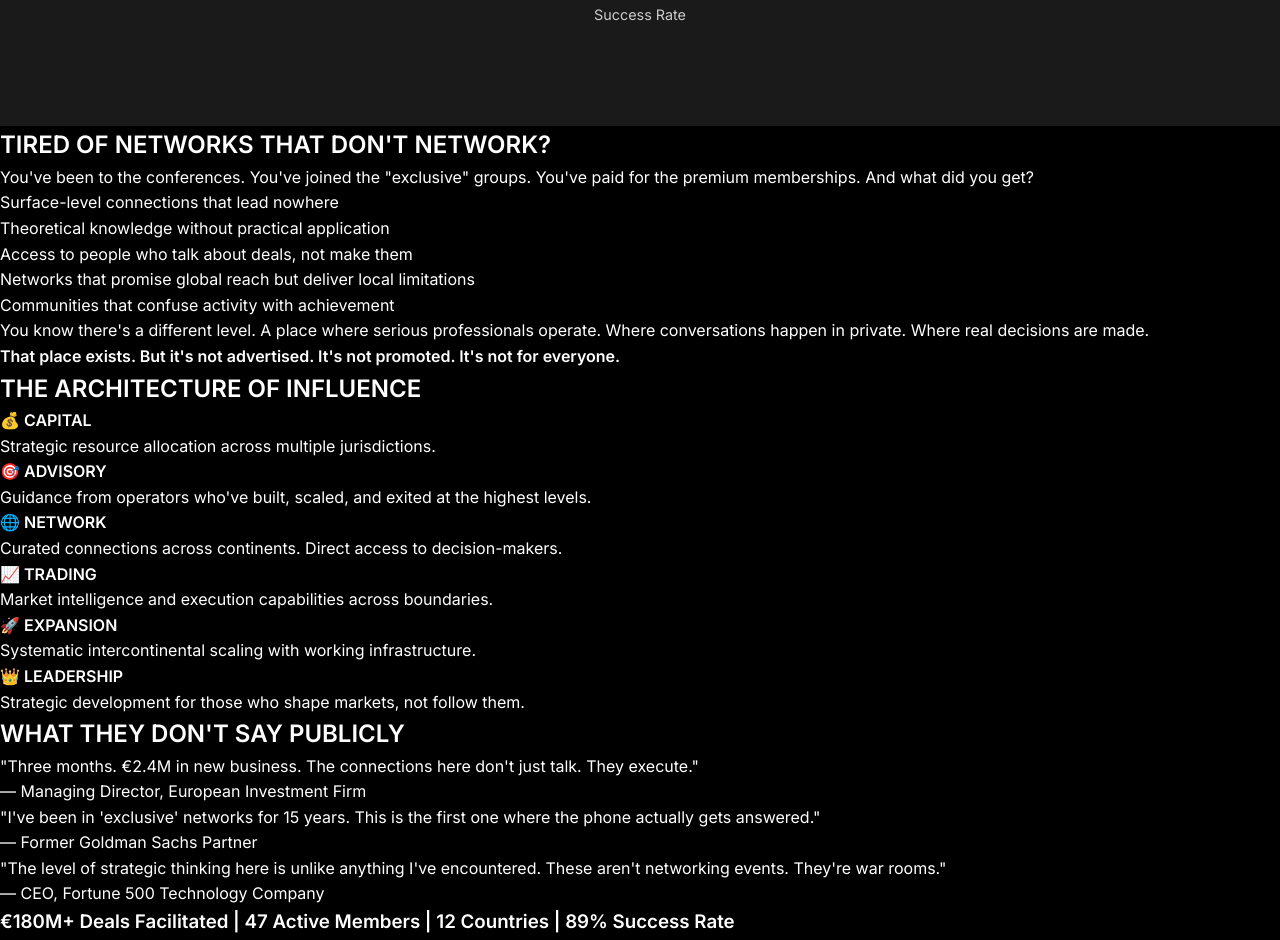
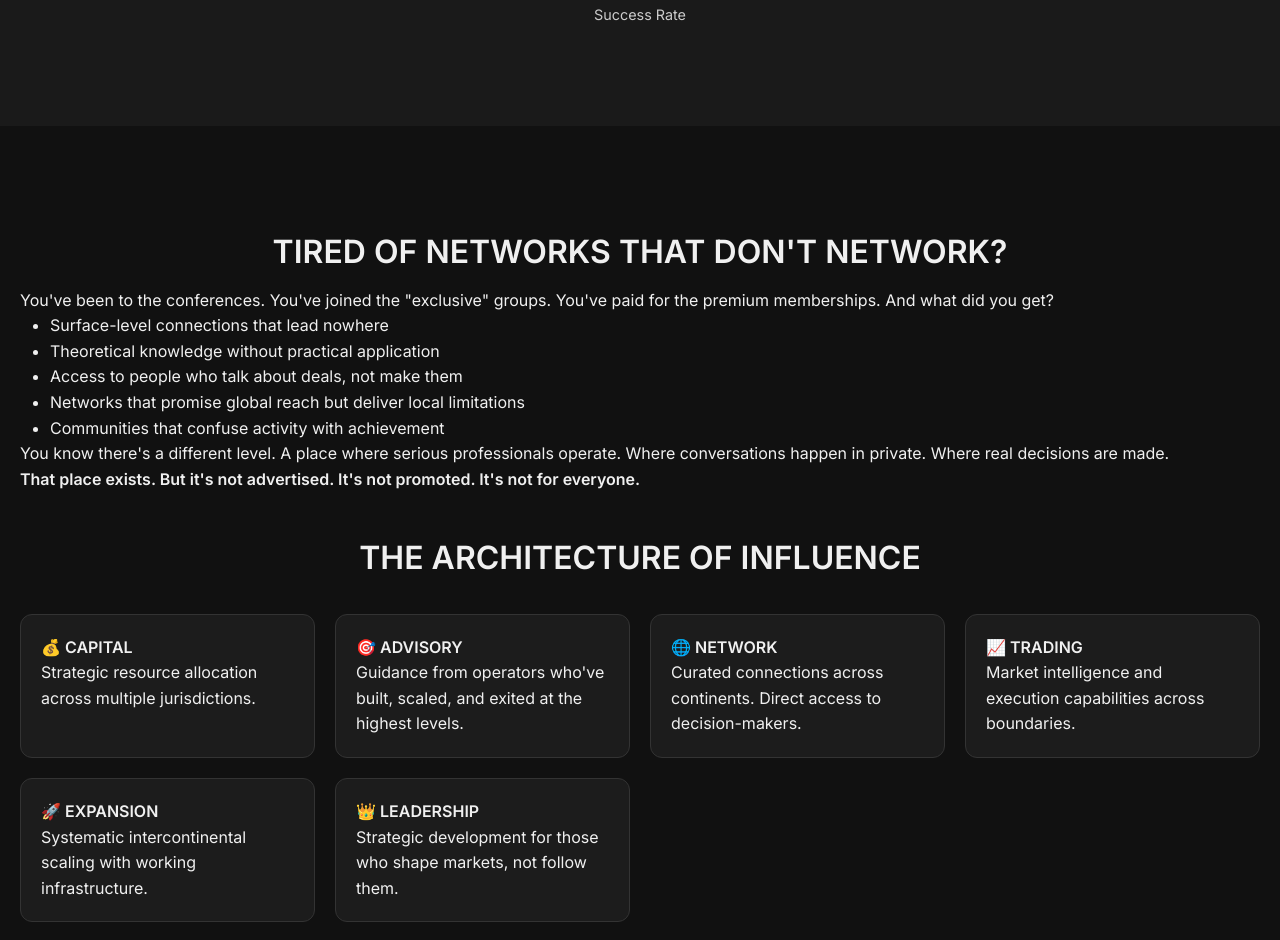
Before and after one commit to Thomas-Thor/ShadowBridge, a plain HTML site: page index.html in a window 1280 px wide. Shown: the part 3637-4577 px from the top of the page. Drawn offline with nearby package versions, Linux system fonts and the light colour scheme; a script that the page names is missing.

Commit message:
Update styles.css

```diff
--- a/styles.css
+++ b/styles.css
@@ -1175,3 +1175,42 @@ body {
 .cta-button:hover {
     background-color: #0cc;
 }
+.info-section {
+  padding: 60px 20px;
+  background-color: #111;
+  color: #f0f0f0;
+}
+
+.info-section h2 {
+  font-size: 2em;
+  margin-top: 40px;
+  margin-bottom: 10px;
+  text-align: center;
+}
+
+.info-section ul {
+  list-style-type: disc;
+  margin-left: 30px;
+}
+
+.grid-architecture {
+  display: grid;
+  grid-template-columns: repeat(auto-fit, minmax(240px, 1fr));
+  gap: 20px;
+  margin-top: 30px;
+}
+
+.grid-architecture div {
+  background-color: #1c1c1c;
+  padding: 20px;
+  border-radius: 12px;
+  border: 1px solid #333;
+}
+
+blockquote {
+  background-color: #1a1a1a;
+  border-left: 4px solid #0f0;
+  margin: 20px auto;
+  padding: 20px;
+  font-style: italic;
+}
```
